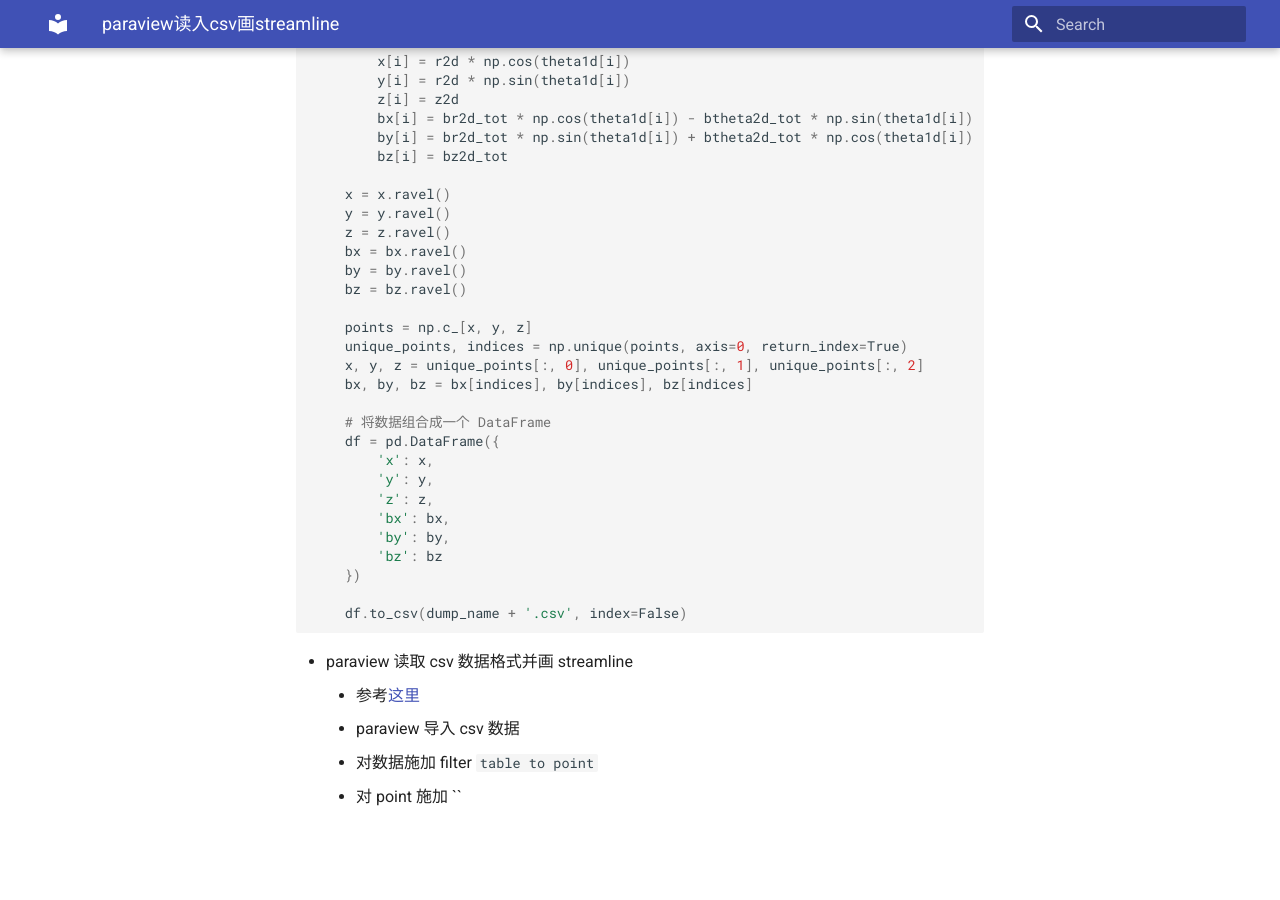
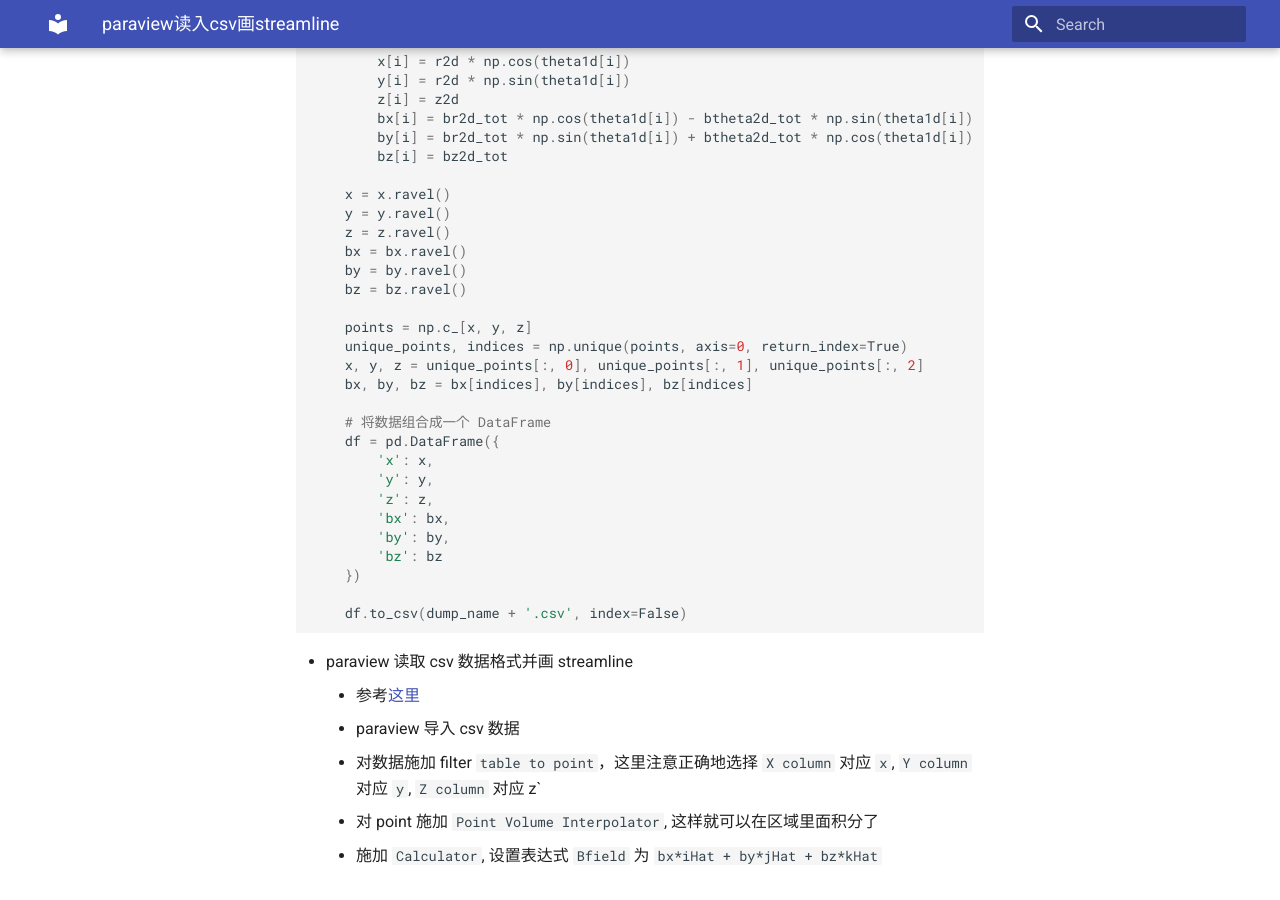
Before and after one commit to ymma98/technotes, an MkDocs documentation site: the page built from docs/python/paraview读入csv画streamline.md, in a window 1280 px wide and 900 px high, scrolled down 920 px. Built offline with MkDocs 1.6.1 and Material for MkDocs 9.7.7, drawn with Linux system fonts in a browser that asks for light colours; before the commit the page ends 1761 px from its top, so only the background shows below that.

Commit message:
docs/python/paraview读入csv画streamline.md updated from https://stackedit.cn/

```diff
--- a/docs/python/paraview读入csv画streamline.md
+++ b/docs/python/paraview读入csv画streamline.md
@@ -71,11 +71,12 @@ def save_1d_flatten_data(dump_name):
 * paraview 读取 csv 数据格式并画 streamline
 	* 参考[这里](https://discourse.paraview.org/t/how-to-generate-streamline-with-csv-file/9392)
 	* paraview 导入 csv 数据
-	* 对数据施加 filter `table to point`
-	* 对 point 施加 ``
+	* 对数据施加 filter `table to point`，这里注意正确地选择 `X column` 对应 `x`, `Y column` 对应 `y`, `Z column` 对应 z`
+	* 对 point 施加 `Point Volume Interpolator`, 这样就可以在区域里面积分了
+	* 施加 `Calculator`, 设置表达式 `Bfield` 为 `bx*iHat + by*jHat + bz*kHat`
 
 
 <!--stackedit_data:
-eyJoaXN0b3J5IjpbLTIxMDYxMjI2NDgsMTU2MjU2ODE4NywtMT
-czMjE1OTAyLC0xNDI1NzA2MDExLC02MzkwMDUzODldfQ==
+eyJoaXN0b3J5IjpbLTYxMzQ4NjI0MiwxNTYyNTY4MTg3LC0xNz
+MyMTU5MDIsLTE0MjU3MDYwMTEsLTYzOTAwNTM4OV19
 -->
```
